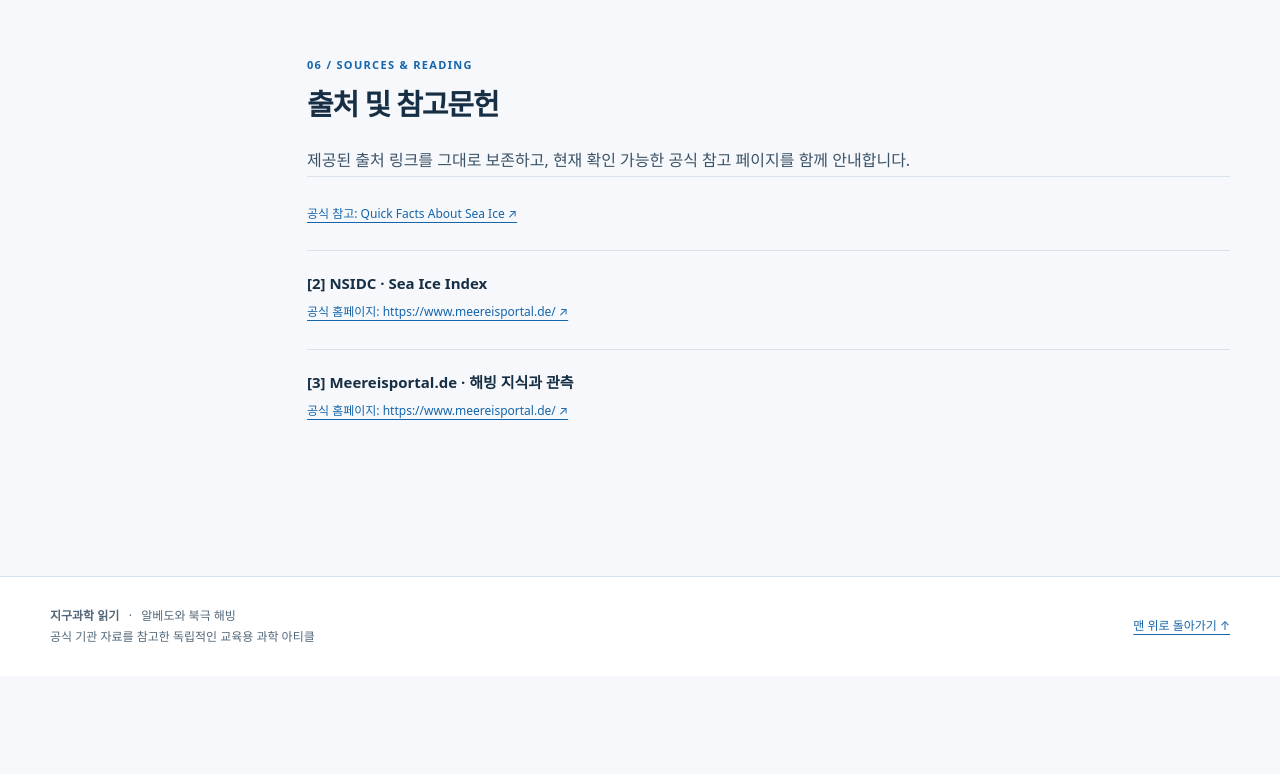
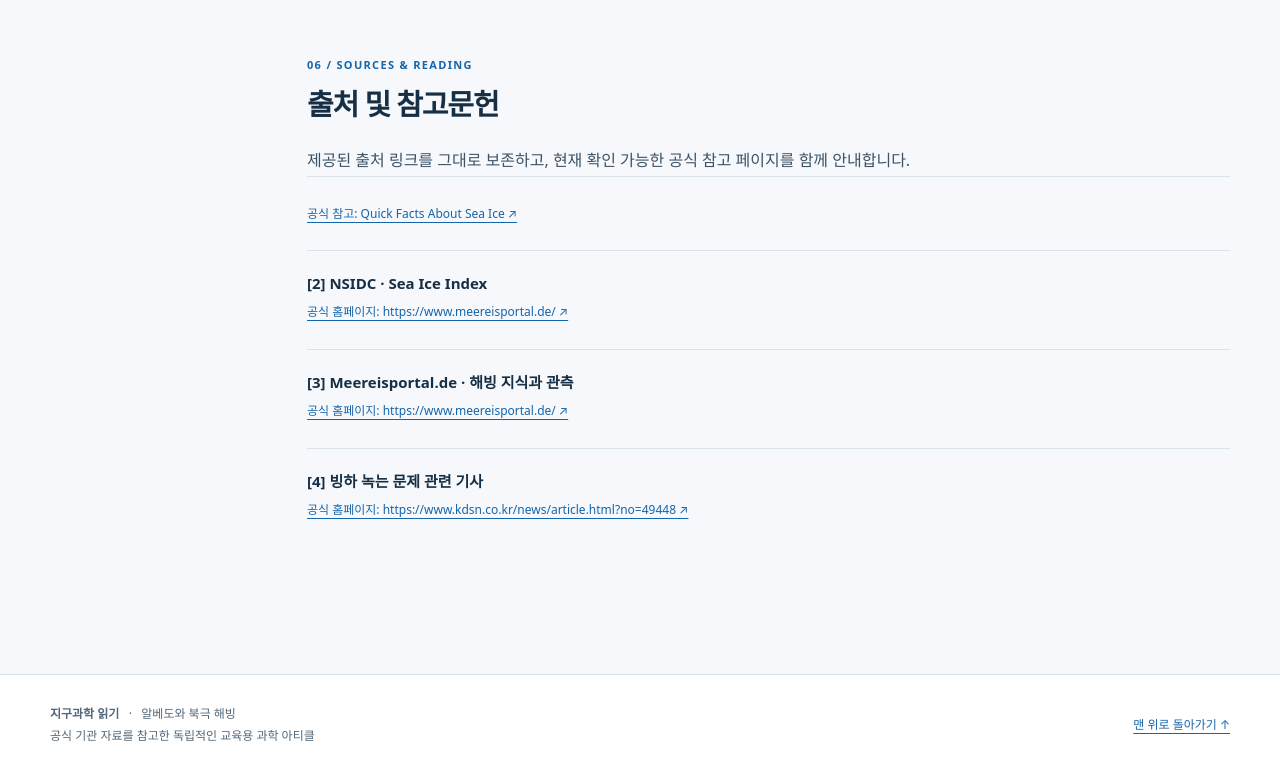
Before and after one commit to FSiner/climatescience, a plain HTML site: page index.html in a window 1280 px wide. Shown: the part 5212-5986 px from the top of the page. Before the commit the page ends 5888 px from the top, so only its background shows below. Drawn offline with Linux system fonts and the light colour scheme.

Commit message:
Add reference link for glacier melting article

```diff
--- a/index.html
+++ b/index.html
@@ -77,6 +77,8 @@
     <li id="ref1"><a class="source-link" href="https://nsidc.org/learn/parts-cryosphere/sea-ice/quick-facts-about-sea-ice" target="_blank" rel="noopener noreferrer">공식 참고: Quick Facts About Sea Ice ↗</a></li>
     <li id="ref2"><h3>[2] NSIDC · Sea Ice Index</h3><a class="source-link" href="https://nsidc.org/data/seaice_index" target="_blank" rel="noopener noreferrer">공식 홈페이지: https://www.meereisportal.de/ ↗</a></li>
     <li id="ref3"><h3>[3] Meereisportal.de · 해빙 지식과 관측</h3><a class="source-link" href="https://www.meereisportal.de/" target="_blank" rel="noopener noreferrer">공식 홈페이지: https://www.meereisportal.de/ ↗</a></li>
+
+    <li id="ref3"><h3>[4] 빙하 녹는 문제 관련 기사</h3><a class="source-link" href="https://www.meereisportal.de/" target="_blank" rel="noopener noreferrer">공식 홈페이지: https://www.kdsn.co.kr/news/article.html?no=49448 ↗</a></li>
    </ol>
   </section>
  </article>
```
